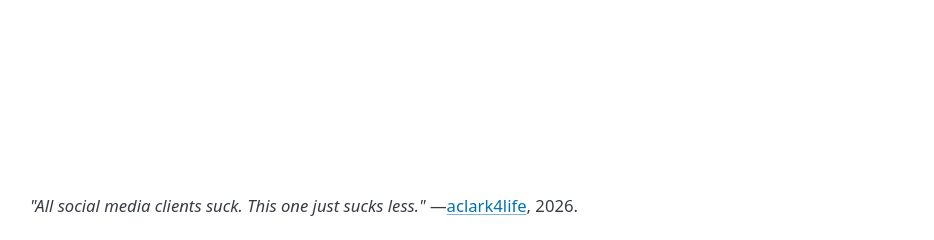
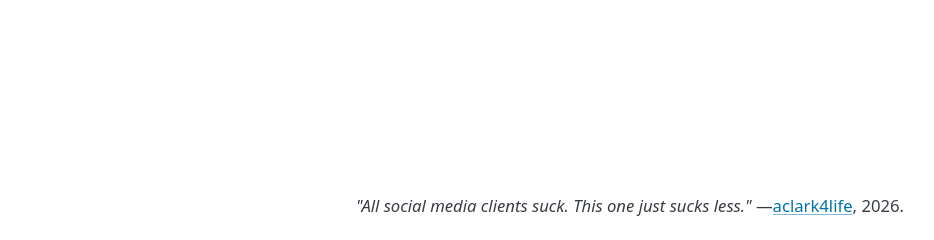
Before and after one commit to aclark4life/feedwell, a Django app: template src/feedwell/templates/base.html in a window 1280 px wide. Shown: the part 560-800 px from the top of the page, without its empty margins (10-944 px from the left). Run offline with Django 3.2, Linux system fonts and the light colour scheme; the template is opened without the code that fills it, so the values that code supplies are empty.

Commit message:
Center footer text
Co-authored-by: Copilot <223556219+Copilot@users.noreply.github.com>

```diff
--- a/src/feedwell/templates/base.html
+++ b/src/feedwell/templates/base.html
@@ -35,7 +35,7 @@
   <main class="container">
     {% block content %}{% endblock %}
   </main>
-  <footer class="container">
+  <footer class="container" style="text-align: center;">
     <small><em>"All social media clients suck. This one just sucks less."</em> —<a href="https://github.com/aclark4life" target="_blank" rel="noopener noreferrer">aclark4life</a>, 2026.</small>
   </footer>
 </body>
```
